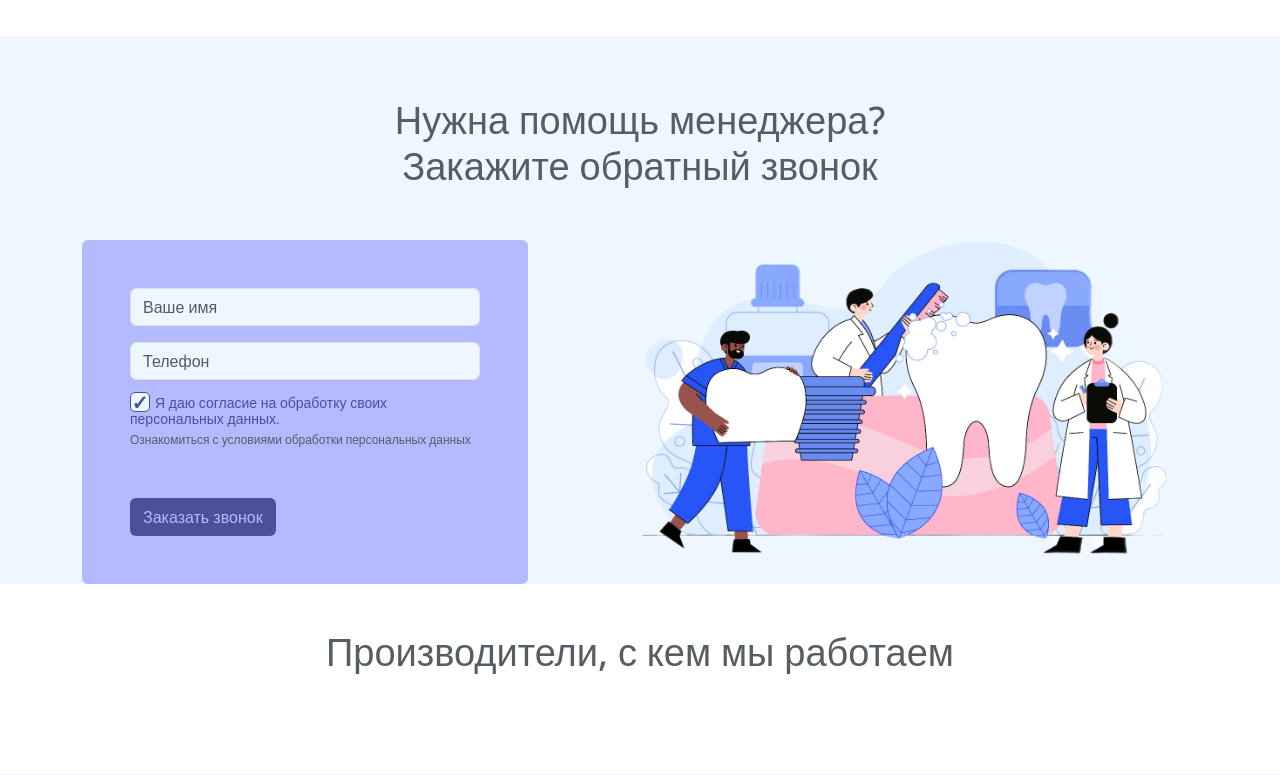
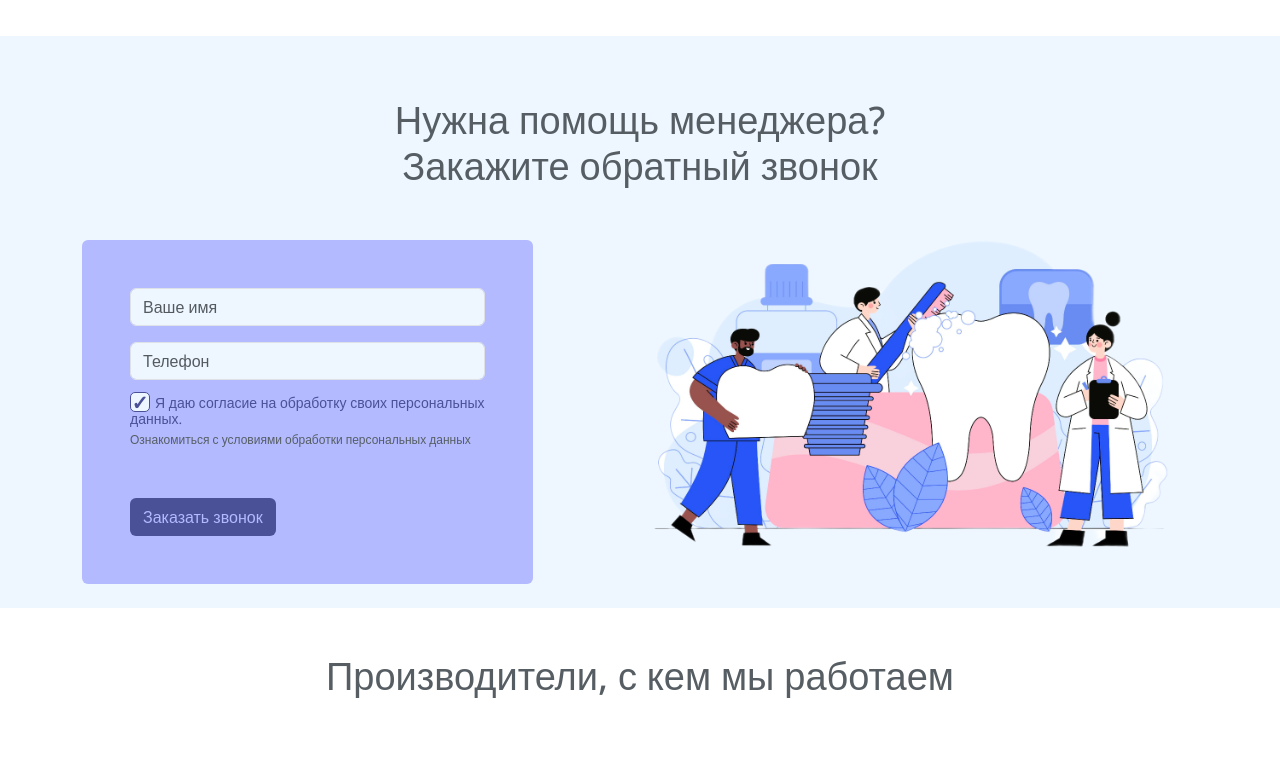
Before and after one commit to a-krasilskaya/dentalstore, a Django app: page / in a window 1280 px wide. Shown: the part 983-1758 px from the top of the page. Run offline with Django 4.2, Linux system fonts and the light colour scheme; data that the repository does not hold is empty; some libraries are stand-ins or nearby versions.

Commit message:
update html css feedback block

```diff
--- a/dentalstore/app/static/app/css/style.css
+++ b/dentalstore/app/static/app/css/style.css
@@ -219,6 +219,10 @@ li{
 .form-block-wrapper .form-block,
 .form-block-wrapper .img-block{
     width: 50%;
+}
+
+.form-block-wrapper .img-block{
+    align-self: flex-end;
 }
 
 .form-block-wrapper .form-block{
--- a/dentalstore/app/templates/app/main.html
+++ b/dentalstore/app/templates/app/main.html
@@ -137,8 +137,8 @@
   <div class="container">
     <h2 class="h2-title pt-5">Нужна помощь менеджера?</h2>
     <h2 class="h2-title pb-5">Закажите обратный звонок</h2>
-    <div class="form-block-wrapper d-flex justify-content-between">
-      <div class="form-wrapper">
+    <div class="row form-block-wrapper d-flex justify-content-between">
+      <div class="col-5 mb-4 form-wrapper">
       <div class="form-block rounded p-5 w-100">
       <form action="{% url 'ordercallback_view' %}" method="post">
         {% csrf_token %}
@@ -157,7 +157,7 @@
       {% endif %}
       </div>
       </div>
-      <div class="img-block">
+      <div class="img-block col-5">
         <img src="{% static '/app/images/stom-img.png' alt='' %}">
       </div>
     </div>
```
